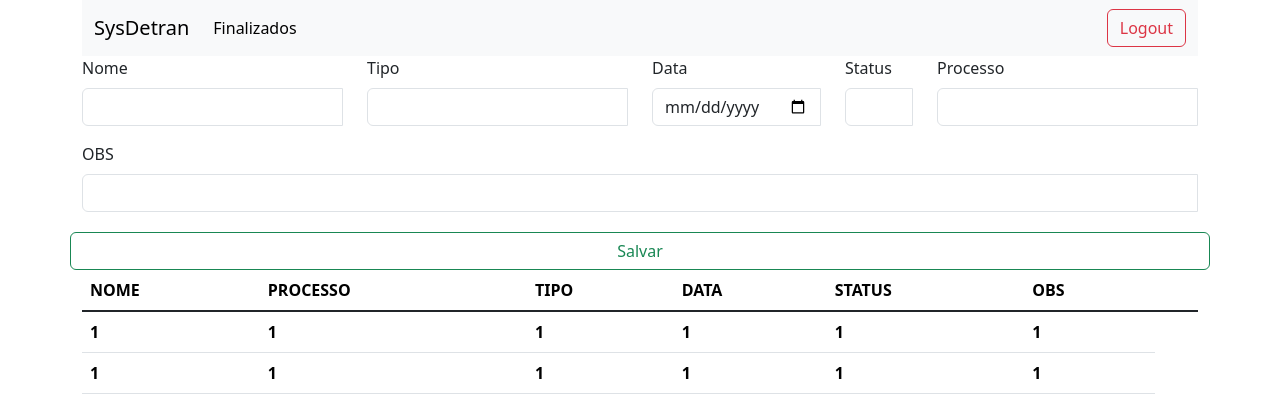
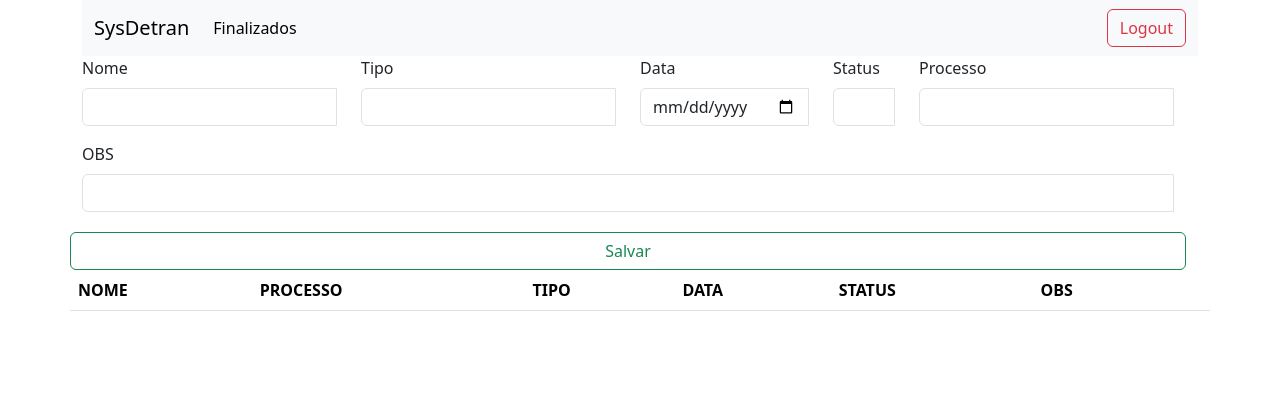
Before and after one commit to Sergiodmj/sysdetran, a Next.js app: page / in a window 1280 px wide. Shown: the top 418 px of the page. Built offline with nearby package versions, Linux system fonts and the light colour scheme.

Commit message:
deleted:    FirebaseFiresote/config.tsx 	modified:   src/app/page.tsx 	modified:   src/app/pages/form/page.tsx 	modified:   src/app/pages/nFinalizado/page.tsx

```diff
--- a/FirebaseFiresote/config.tsx
+++ /dev/null
@@ -1,16 +0,0 @@
-import { initializeApp } from "firebase/app";
-import { getFirestore } from 'firebase/firestore'
-
-const firebaseConfig = {
-  apiKey: "AIzaSyAbFKcNpmc9My6cHLIhiqy4EZVlg3YGxHs",
-  authDomain: "sysdetran.firebaseapp.com",
-  databaseURL: "https://sysdetran-default-rtdb.firebaseio.com",
-  projectId: "sysdetran",
-  storageBucket: "sysdetran.appspot.com",
-  messagingSenderId: "381986456594",
-  appId: "1:381986456594:web:4f07543f963a1e8c85c4cb",
-  measurementId: "G-7SZPWTW5CW",
-};
-
-const app = initializeApp(firebaseConfig);
-export const database = getFirestore(app)
--- a/src/app/page.tsx
+++ b/src/app/page.tsx
@@ -5,8 +5,10 @@ import NFinalizados from "./pages/nFinalizado/page";
 export default function Home() {
   return (
     <>
-      <Form />
-      <NFinalizados />
+      <div className="row">
+        <Form />
+        <NFinalizados />
+      </div>
     </>
   );
 }
--- a/src/app/pages/form/page.tsx
+++ b/src/app/pages/form/page.tsx
@@ -1,16 +1,7 @@
 "use client";
 
 import Inputtext from "@/components/ui/inputText";
-import { SetStateAction, useEffect, useState } from "react";
-import { database } from "../../../../FirebaseFiresote/config";
-import {
-  addDoc,
-  collection,
-  deleteDoc,
-  doc,
-  getDocs,
-  updateDoc,
-} from "firebase/firestore";
+import { SetStateAction, useState } from "react";
 
 export default function Form() {
   const [nome, setNome] = useState("");
@@ -19,43 +10,9 @@ export default function Form() {
   const [numero, setNumero] = useState("");
   const [status, setStatus] = useState("");
   const [obs, setObs] = useState("");
-  const [val, setVal] = useState("");
-  const [id, setId] = useState("");
-
-  // console.log(nome, tipo, datahj, numero, status, obs);
-
-  const value = collection(database, "processos");
-
-  // useEffect(() => {
-  //   const getData = async () => {
-  //     const valDatabase = await getDocs(value);
-  //     setVal(valDatabase.docs.map((doc) => ({ ...doc.data(), id: doc.id })));
-  //   };
-  //   getData();
-  // });
-
-  const handleCreate = async () => {
-    await addDoc(value, {
-      nome: nome,
-      tipo: tipo,
-      datahj: datahj,
-      numero: numero,
-      status: status,
-      obs: obs,
-    });
-
-    console.log(value)
-    setNome("")
-    setTipo("")
-    setDatahj("")
-    setNumero("")
-    setStatus("")
-    setObs("")
-  };
 
   return (
     <>
-
       <div className="row">
         <div className="col">
           <Inputtext
@@ -63,7 +20,9 @@ export default function Form() {
             label="Nome"
             type="text"
             value={nome}
-              onChange={(e: { target: { value: SetStateAction<string>; }; }) => setNome(e.target.value)}
+            onChange={(e: { target: { value: SetStateAction<string> } }) =>
+              setNome(e.target.value)
+            }
           />
         </div>
         <div className="col">
@@ -74,7 +33,9 @@ export default function Form() {
             list="listaTipo"
             autoComplete="off"
             value={tipo}
-              onChange={(e: { target: { value: SetStateAction<string>; }; }) => setTipo(e.target.value)}
+            onChange={(e: { target: { value: SetStateAction<string> } }) =>
+              setTipo(e.target.value)
+            }
           />
         </div>
         <div className="col">
@@ -85,7 +46,9 @@ export default function Form() {
                 label="Data"
                 type="date"
                 value={datahj}
-                  onChange={(e: { target: { value: SetStateAction<string>; }; }) => setDatahj(e.target.value)}
+                onChange={(e: { target: { value: SetStateAction<string> } }) =>
+                  setDatahj(e.target.value)
+                }
               />
             </div>
             <div className="col">
@@ -94,7 +57,9 @@ export default function Form() {
                 label="Status"
                 type="text"
                 value={status}
-                  onChange={(e: { target: { value: SetStateAction<string>; }; }) => setStatus(e.target.value)}
+                onChange={(e: { target: { value: SetStateAction<string> } }) =>
+                  setStatus(e.target.value)
+                }
               />
             </div>
           </div>
@@ -106,7 +71,9 @@ export default function Form() {
             type="number"
             autoComplete="off"
             value={numero}
-              onChange={(e: { target: { value: SetStateAction<string>; }; }) => setNumero(e.target.value)}
+            onChange={(e: { target: { value: SetStateAction<string> } }) =>
+              setNumero(e.target.value)
+            }
           />
         </div>
         <Inputtext
@@ -115,13 +82,12 @@ export default function Form() {
           type="text"
           autoComplete="off"
           value={obs}
-            onChange={(e: { target: { value: SetStateAction<string>; }; }) => setObs(e.target.value)}
+          onChange={(e: { target: { value: SetStateAction<string> } }) =>
+            setObs(e.target.value)
+          }
         />
-          <button onClick={handleCreate} className="btn btn-outline-success">
-            Salvar
-          </button>
+        <button className="btn btn-outline-success">Salvar</button>
       </div>
-
     </>
   );
 }
--- a/src/app/pages/nFinalizado/page.tsx
+++ b/src/app/pages/nFinalizado/page.tsx
@@ -1,4 +1,7 @@
+
 export default function NFinalizados() {
+
+
   return (
     <>
       <table className="table">
@@ -14,55 +17,11 @@ export default function NFinalizados() {
           </tr>
         </thead>
         <tbody className="table-group-divider">
-          <tr>
-            <th scope="row">1</th>
-            <th scope="row">1</th>
-            <th scope="row">1</th>
-            <th scope="row">1</th>
-            <th scope="row">1</th>
-            <th scope="row">1</th>
-          </tr>
-          <tr>
-            <th scope="row">1</th>
-            <th scope="row">1</th>
-            <th scope="row">1</th>
-            <th scope="row">1</th>
-            <th scope="row">1</th>
-            <th scope="row">1</th>
-          </tr>
-          {/* {data.map((data: any) => {
-            return (
-              <tr key={data.id}>
-                <td>{data.id}</td>
-                <td>{data.first_name}</td>
-                <td>{data.last_name}</td>
-                <td>{data.email}</td>
-                <td>{data.document}</td>
-                <td>
-                  <button>Alterar</button>
-                </td>
-                <td>
-                  <form action={deleteCliente} method="POST">
-                    <input type="hidden" name="id" value={data.id} />
-                    <button type="submit">Excluir</button>
-                  </form>
-                </td>
-                <td>
-                  <form action={AlteraCliente} method="POST">
-                    <input type="hidden" name="id" value={data.id} />
-                    <input
-                      type="text"
-                      name="nome"
-                      defaultValue={data.first_name}
-                    />
-                    <input name="sobrenome" defaultValue={data.last_name} />
-                    <input name="email" defaultValue={data.email} />
-                    <button type="submit">Alterar</button>
-                  </form>
-                </td>
-              </tr>
-            );
-          })} */}
+          {/* {val.map((value: any) => (
+            <tr key={value.id}>
+              <td>{value.nome}</td>
+            </tr>
+          ))} */}
         </tbody>
       </table>
     </>
```
Lines whose indentation alone changed are shown as unchanged.
